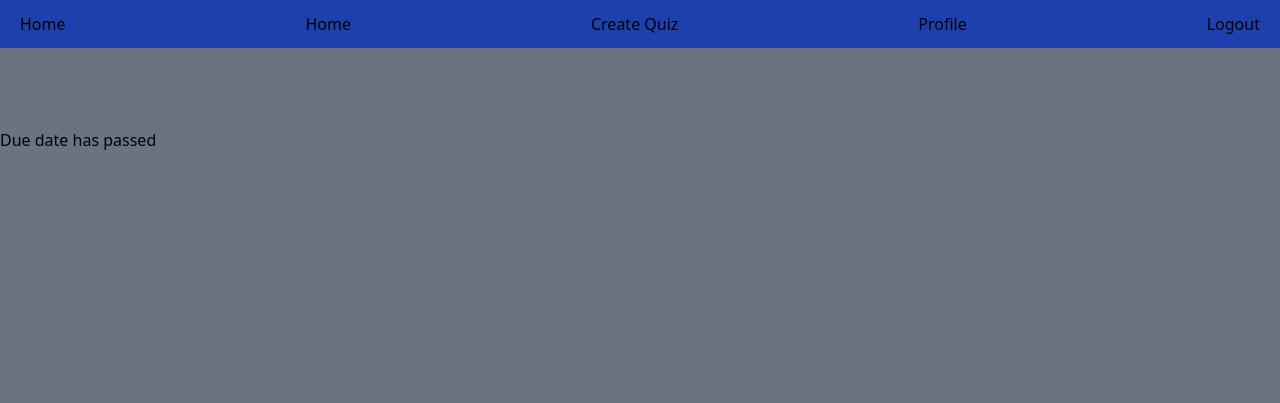
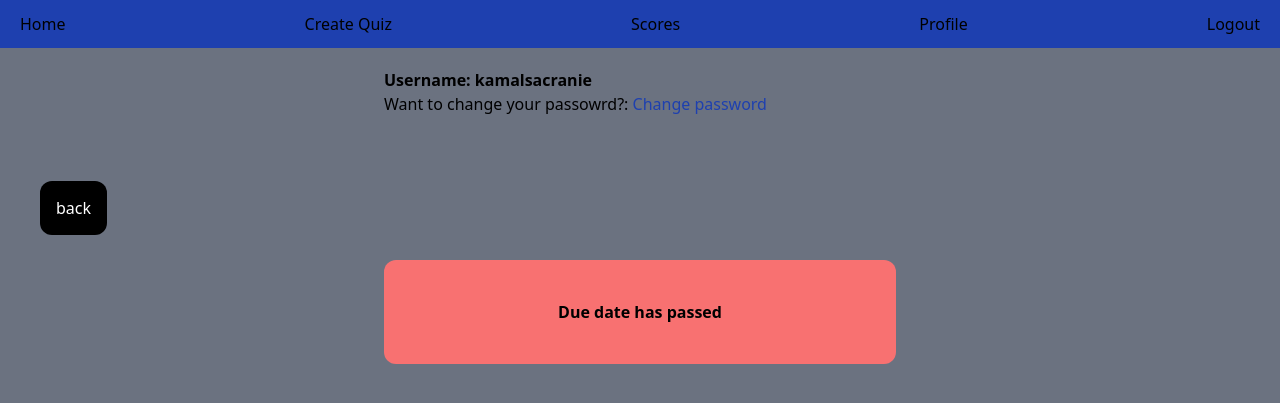
Before and after one commit to kamalsacranie/leon-app, a Django app: page /quiz/1/ in a window 1280 px wide. Shown: the top 403 px of the page. Run offline with Django 3.2, Linux system fonts and the light colour scheme; a user stored in the database is signed in; data comes from the database, SQL or seed files in the repository; both versions use the stored data as it was after the commit; some libraries are stand-ins or nearby versions.

Commit message:
Many fix
- Quiz now marks as complete in profile
- Quiz cards look nice in profile
- Score is accurately calculated

Todo:

- Make the submit button of quiz redirect to a page displaying your
  score
- Make teachers score page

```diff
--- a/cs_quiz/accounts/templates/accounts/authentication_base.html
+++ b/cs_quiz/accounts/templates/accounts/authentication_base.html
@@ -17,7 +17,8 @@
             {% endfor %}
         </p>
         {% endfor %}
-        <button class="bg-red-500 rounded-lg p-3 my-3 text-white hover:bg-blue-200 transition duration-500" type="submit">{% block button %}{% endblock %}</button>
+        <button class="bg-red-500 rounded-lg p-3 my-3 text-white hover:bg-blue-200 transition duration-500"
+                type="submit">{% block button %}{% endblock %}</button>
         {% block optbtn %}{% endblock optbtn %}
     </form>
 </div>
--- a/cs_quiz/accounts/templates/accounts/profile.html
+++ b/cs_quiz/accounts/templates/accounts/profile.html
@@ -1,21 +1,33 @@
 {% extends "base.html" %}
 
 {% block content %}
-<div class="p-10">
+<div class="mx-auto pt-5 max-w-lg">
+    <p class="font-bold">Username: {{ user.username }}</p>
+    <span>Want to change your passowrd?: </span><a class="text-blue-800" href="{% url 'password' %}">Change password</a>
+</div>
+<div class="p-10 grid grid-cols-2 md:grid-cols-3 gap-10 max-w-3xl mx-auto">
 {% for k, v in user_quizes.items %}
-    {% if v.score %}
-    <div class="py-4">
-        <b>Complete: </b><a class="text-blue-800" href="{% url 'quiz' pk=v.quiz_name_id %}">{{ v.quiz_name }}</a><br />
+    {% if v.score >= 0 %}
+    <div class="bg-green-400 p-5 rounded-xl shadow-xl">
+        <p><b>Complete</b></p>
+        <a class="text-blue-800" href="{% url 'quiz' pk=v.quiz_name_id %}">{{ v.quiz_name }}</a><br />
+        <p>Completed on {{ v.completion_date }}</p>
     </div>
     {% else %}
-    <div class="py-4">
-        <b>Incomplete: </b><a class="text-blue-800" href="{% url 'quiz' pk=v.id %}">{{ v.quiz_name }}</a><br />
+    <div class="bg-red-400 p-5 rounded-xl shadow-xl">
+        <p><b>Incomplete</b></p>
+        <a class="text-blue-800" href="{% url 'quiz' pk=v.id %}">{{ v.quiz_name }}</a><br />
         <b>{{ v.due_date }}</b>
     </div>
     {% endif %}
 {% endfor %}
 </div>
 {% if alert %}
-<h1>Due date has passed</h1>
+<div class="px-10 pb-10 text-white">
+    <a class="bg-black p-4 rounded-xl" href="{% url 'profile' pk=user.id %}">back</a>
+</div>
+<div class="bg-red-400 mx-auto p-10 text-center rounded-xl max-w-lg">
+    <span class="font-bold">Due date has passed</span>
+</div>
 {% endif %}
 {% endblock %}
--- a/cs_quiz/accounts/urls.py
+++ b/cs_quiz/accounts/urls.py
@@ -1,6 +1,6 @@
 from . import views
 
-# from django.contrib import admin
+# from django.contrib.auth import views as auth_views
 from django.urls import path
 
 urlpatterns = [
@@ -8,4 +8,16 @@ urlpatterns = [
     path("login/", views.login_view, name="login"),
     path("logout/", views.logout_view, name="logout"),
     path("profile/<pk>/", views.profile_view, name="profile"),
+    path(
+        "password/",
+        views.PasswordsChangeView.as_view(
+            template_name="accounts/change_password.html",
+        ),
+        name="password",
+    ),
+    path(
+        "password-change-success/",
+        views.password_change_success_view,
+        name="password-success",
+    ),
 ]
--- a/cs_quiz/main/forms.py
+++ b/cs_quiz/main/forms.py
@@ -1,4 +1,4 @@
-from datetime import datetime
+import datetime
 from django.forms.widgets import NumberInput
 from django.utils import timezone
 from main.models import Quiz, Questions
--- a/cs_quiz/main/models.py
+++ b/cs_quiz/main/models.py
@@ -88,6 +88,7 @@ class UserQuizInfo(models.Model):
     quiz_name = models.ForeignKey(Quiz, on_delete=models.CASCADE)
     user = models.ForeignKey(User, on_delete=models.CASCADE)
     score = models.FloatField()
+    completion_date = models.DateField(default=timezone.now)
 
     class Meta:
         verbose_name = "User Quiz Info"
--- a/cs_quiz/main/urls.py
+++ b/cs_quiz/main/urls.py
@@ -1,9 +1,11 @@
-from .views import home_view, quiz_view, create_quiz_view
+from . import views
 
 from django.urls import path
 
 urlpatterns = [
-    path("home/", home_view, name="home"),
-    path("quiz/<pk>/", quiz_view, name="quiz"),
-    path("create/", create_quiz_view, name="create-quiz"),
+    path("home/", views.home_view, name="home"),
+    path("quiz/<pk>/", views.quiz_view, name="quiz"),
+    path("scores/", views.user_score_view, name="user-scores"),
+    path("all_scores/", views.admin_score_view, name="admin-scores"),
+    path("create/", views.create_quiz_view, name="create-quiz"),
 ]
--- a/cs_quiz/main/views.py
+++ b/cs_quiz/main/views.py
@@ -1,4 +1,5 @@
 import datetime
+from django.contrib.auth.decorators import login_required
 from django.contrib.auth.models import User
 from main.forms import QuizQuestionsForm, QuizForm, AnswersForm
 from django.http import HttpResponse
@@ -43,13 +44,39 @@ def quiz_view(request, pk) -> HttpResponse:
         return render(
             request, "accounts/profile.html", {"alert": "Due date has passed"}
         )
-
-    print(12)
     ui_query = UserQuizInfo.objects.filter(
         quiz_name_id=pk, user_id=request.user.id
     )
     user_info = ui_query[0] if ui_query else None
-    print(user_info)
+
+    if request.method == "POST":
+        answers_form = AnswersForm(request.POST)
+        if answers_form.is_valid():
+            answers = answers_form.cleaned_data
+            print("answers", answers)
+            user_answer_order = [answers[k] for k in answers.keys()]
+            # print(user_answer_order)
+            answer_order = request.session["answer_order"]
+            print("gotten session answer order", answer_order)
+            num_correct = len(
+                [
+                    a
+                    for a, b in zip(answer_order, user_answer_order)
+                    if a == int(b)
+                ]
+            )
+            score = num_correct / 10
+            print(score)
+            result = UserQuizInfo(
+                quiz_name=quiz,
+                user=request.user,
+                score=score,
+            )
+            result.save()
+            return redirect("home")
+    else:
+        answers_form = AnswersForm()
+
     try:
         questions = Questions.objects.filter(quiz_id=pk)[0].__dict__
         # Get our question keys in the correct order
@@ -69,7 +96,6 @@ def quiz_view(request, pk) -> HttpResponse:
                 and len([s for s in q_key if s.isnumeric()])
                 == len([s for s in key[0:3] if s.isnumeric()])
             }
-        print(final_questions)
         answer_order = list()
         for key in final_questions.keys():
             answer_number = [
@@ -78,36 +104,12 @@ def quiz_view(request, pk) -> HttpResponse:
                 if "ans" in e
             ][0] + 1
             answer_order.append(answer_number)
-        print(answer_order)
+        print("original order", answer_order)
+        request.session["answer_order"] = answer_order
 
     except IndexError:
         final_questions = None
         q_dict = None
-
-    if request.method == "POST":
-        answers_form = AnswersForm(request.POST)
-        if answers_form.is_valid():
-            answers = answers_form.cleaned_data
-            user_answer_order = [answers[k] for k in answers.keys()]
-            print(user_answer_order)
-            num_correct = len(
-                [
-                    a
-                    for a, b in zip(answer_order, user_answer_order)
-                    if a == int(b)
-                ]
-            )
-            score = num_correct / 10
-            result = UserQuizInfo(
-                quiz_name=quiz,
-                user=request.user,
-                score=score,
-            )
-            result.save()
-            print(user_answer_order)
-            return redirect("home")
-    else:
-        answers_form = AnswersForm()
 
     context = {
         "quiz": quiz,
@@ -148,3 +150,35 @@ def create_quiz_view(request):
         "main/create-quiz.html",
         {"quiz_form": quiz_form, "quiz_questions_form": quiz_questions_form},
     )
+
+
+def user_score_view(request):
+    # Ordering our query by the date completed
+    quizes = Quiz.objects.all().order_by("due_date")
+    completed_quizes = UserQuizInfo.objects.filter(
+        user_id=request.user.id
+    ).order_by("-completion_date")
+    complete_quiz_list = [str(quiz.quiz_name) for quiz in completed_quizes]
+    print(complete_quiz_list)
+
+    # imcomp_list = list()
+    # for quiz in quizes:
+    #     if quiz.name not in complete_quiz_list:
+    #         imcomp_list.append(quiz.name)
+
+    incomplete_quizes = [
+        quiz.quiz_name
+        for quiz in quizes
+        if quiz.quiz_name not in complete_quiz_list
+    ]
+
+    context = {
+        "complete_quizes": completed_quizes,
+        "incomplete_quizes": incomplete_quizes,
+    }
+    return render(request, "main/scores.html", context)
+
+
+@user_passes_test(lambda u: u.is_superuser)
+def admin_score_view(request):
+    pass
--- a/cs_quiz/theme/static/css/dist/styles.css
+++ b/cs_quiz/theme/static/css/dist/styles.css
@@ -595,6 +595,14 @@ video {
   display: none;
 }
 
+*, ::before, ::after {
+  --tw-border-opacity: 1;
+  border-color: rgba(229, 231, 235, var(--tw-border-opacity));
+  --tw-ring-offset-shadow: 0 0 #0000;
+  --tw-ring-shadow: 0 0 #0000;
+  --tw-shadow: 0 0 #0000;
+}
+
 [type='text'],[type='email'],[type='url'],[type='password'],[type='number'],[type='date'],[type='datetime-local'],[type='month'],[type='search'],[type='tel'],[type='time'],[type='week'],[multiple],textarea,select {
   -webkit-appearance: none;
      -moz-appearance: none;
@@ -813,26 +849,114 @@ select {
   height: 0.25rem;
 }
 
+.h-32 {
+  height: 8rem;
+}
+
 .max-w-lg {
   max-width: 32rem;
+}
+
+.max-w-2xl {
+  max-width: 42rem;
+}
+
+.max-w-3xl {
+  max-width: 48rem;
+}
+
+.max-w-xl {
+  max-width: 36rem;
+}
+
+.max-w-sm {
+  max-width: 24rem;
+}
+
+.flex-grow {
+  flex-grow: 1;
 }
 
 .grid-cols-3 {
   grid-template-columns: repeat(3, minmax(0, 1fr));
 }
 
+.grid-cols-2 {
+  grid-template-columns: repeat(2, minmax(0, 1fr));
+}
+
+.grid-cols-1 {
+  grid-template-columns: repeat(1, minmax(0, 1fr));
+}
+
+.flex-row {
+  flex-direction: row;
+}
+
+.flex-col {
+  flex-direction: column;
+}
+
+.items-start {
+  align-items: flex-start;
+}
+
+.items-stretch {
+  align-items: stretch;
+}
+
+.justify-center {
+  justify-content: center;
+}
+
 .justify-between {
   justify-content: space-between;
+}
+
+.justify-evenly {
+  justify-content: space-evenly;
+}
+
+.justify-items-center {
+  justify-items: center;
 }
 
 .gap-32 {
   gap: 8rem;
 }
 
+.gap-4 {
+  gap: 1rem;
+}
+
+.gap-2 {
+  gap: 0.5rem;
+}
+
+.gap-8 {
+  gap: 2rem;
+}
+
+.gap-10 {
+  gap: 2.5rem;
+}
+
 .space-x-10 > :not([hidden]) ~ :not([hidden]) {
   --tw-space-x-reverse: 0;
   margin-right: calc(2.5rem * var(--tw-space-x-reverse));
   margin-left: calc(2.5rem * calc(1 - var(--tw-space-x-reverse)));
+}
+
+.space-x-2 > :not([hidden]) ~ :not([hidden]) {
+  --tw-space-x-reverse: 0;
+  margin-right: calc(0.5rem * var(--tw-space-x-reverse));
+  margin-left: calc(0.5rem * calc(1 - var(--tw-space-x-reverse)));
+}
+
+.space-y-2 > :not([hidden]) ~ :not([hidden]) {
+  --tw-space-y-reverse: 0;
+  margin-top: calc(0.5rem * calc(1 - var(--tw-space-y-reverse)));
+  margin-bottom: calc(0.5rem * var(--tw-space-y-reverse));
 }
 
 .rounded-lg {
@@ -892,6 +1025,26 @@ select {
   background-color: rgba(110, 231, 183, var(--tw-bg-opacity));
 }
 
+.bg-red-400 {
+  --tw-bg-opacity: 1;
+  background-color: rgba(248, 113, 113, var(--tw-bg-opacity));
+}
+
+.bg-red-300 {
+  --tw-bg-opacity: 1;
+  background-color: rgba(252, 165, 165, var(--tw-bg-opacity));
+}
+
+.bg-green-400 {
+  --tw-bg-opacity: 1;
+  background-color: rgba(52, 211, 153, var(--tw-bg-opacity));
+}
+
+.bg-blue-400 {
+  --tw-bg-opacity: 1;
+  background-color: rgba(96, 165, 250, var(--tw-bg-opacity));
+}
+
 .p-10 {
   padding: 2.5rem;
 }
@@ -902,6 +1055,14 @@ select {
 
 .p-2 {
   padding: 0.5rem;
+}
+
+.p-5 {
+  padding: 1.25rem;
+}
+
+.p-4 {
+  padding: 1rem;
 }
 
 .px-5 {
@@ -919,6 +1080,21 @@ select {
   padding-bottom: 1rem;
 }
 
+.px-10 {
+  padding-left: 2.5rem;
+  padding-right: 2.5rem;
+}
+
+.py-5 {
+  padding-top: 1.25rem;
+  padding-bottom: 1.25rem;
+}
+
+.py-10 {
+  padding-top: 2.5rem;
+  padding-bottom: 2.5rem;
+}
+
 .pt-5 {
   padding-top: 1.25rem;
 }
@@ -927,12 +1103,43 @@ select {
   padding-left: 0.75rem;
 }
 
+.pr-5 {
+  padding-right: 1.25rem;
+}
+
+.pb-10 {
+  padding-bottom: 2.5rem;
+}
+
+.text-center {
+  text-align: center;
+}
+
 .font-sans {
   font-family: ui-sans-serif, system-ui, -apple-system, BlinkMacSystemFont, "Segoe UI", Roboto, "Helvetica Neue", Arial, "Noto Sans", sans-serif, "Apple Color Emoji", "Segoe UI Emoji", "Segoe UI Symbol", "Noto Color Emoji";
 }
 
+.text-lg {
+  font-size: 1.125rem;
+  line-height: 1.75rem;
+}
+
+.text-xl {
+  font-size: 1.25rem;
+  line-height: 1.75rem;
+}
+
+.text-3xl {
+  font-size: 1.875rem;
+  line-height: 2.25rem;
+}
+
 .font-bold {
   font-weight: 700;
+}
+
+.font-extrabold {
+  font-weight: 800;
 }
 
 .leading-normal {
@@ -974,3 +1186,33 @@ select {
   --tw-bg-opacity: 1;
   background-color: rgba(254, 202, 202, var(--tw-bg-opacity));
 }
+
+@media (min-width: 640px) {
+  .sm\:inline {
+    display: inline;
+  }
+
+  .sm\:flex {
+    display: flex;
+  }
+
+  .sm\:grid-cols-2 {
+    grid-template-columns: repeat(2, minmax(0, 1fr));
+  }
+
+  .sm\:flex-col {
+    flex-direction: column;
+  }
+}
+
+@media (min-width: 768px) {
+  .md\:grid-cols-3 {
+    grid-template-columns: repeat(3, minmax(0, 1fr));
+  }
+}
+
+@media (min-width: 1024px) {
+  .lg\:grid-cols-3 {
+    grid-template-columns: repeat(3, minmax(0, 1fr));
+  }
+}
--- a/cs_quiz/theme/templates/base.html
+++ b/cs_quiz/theme/templates/base.html
@@ -12,10 +12,13 @@
 	<body class="font-sans bg-gray-500 font-sans leading-normal tracking-normal">
         <div id="header" class="flex justify-between bg-blue-800">
             <a class="px-5 py-3" href="{% url 'home' %}">Home</a>
-            <a class="px-5 py-3" href="{% url 'home' %}">Home</a>
             {% if user.is_authenticated %}
                 {% if user.is_superuser %}
                 <a class="px-5 py-3" href="{% url 'create-quiz' %}">Create Quiz</a>
+                <a class="px-5 py-3" href="{% url 'home' %}">Scores</a>
+                {% endif %}
+                {% if not user.is_superuser %}
+                <a class="px-5 py-3" href="{% url 'user-scores' %}">Scores</a>
                 {% endif %}
             <a class="px-5 py-3" href="{% url 'profile' pk=user.id %}">Profile</a>
             <a class="px-5 py-3" href="{% url 'logout' %}">Logout</a>
```
Also changed, not shown: other parts of cs_quiz/theme/static/css/dist/styles.css (+42 -0 lines), cs_quiz/accounts/templates/accounts/change_password.html (added, +12 -0 lines), cs_quiz/accounts/templates/accounts/password_change_success.html (added, +10 -0 lines), cs_quiz/accounts/views.py (+19 -3 lines), cs_quiz/main/templates/main/quiz.html (+17 -10 lines), cs_quiz/main/templates/main/scores.html (added, +35 -0 lines), cs_quiz/accounts/templates/accounts/signup.html (renamed from cs_quiz/accounts/templates/accounts/signin.html), cs_quiz/db.sqlite3, cs_quiz/main/migrations/0009_userquizinfo_completion_date.py (added).
